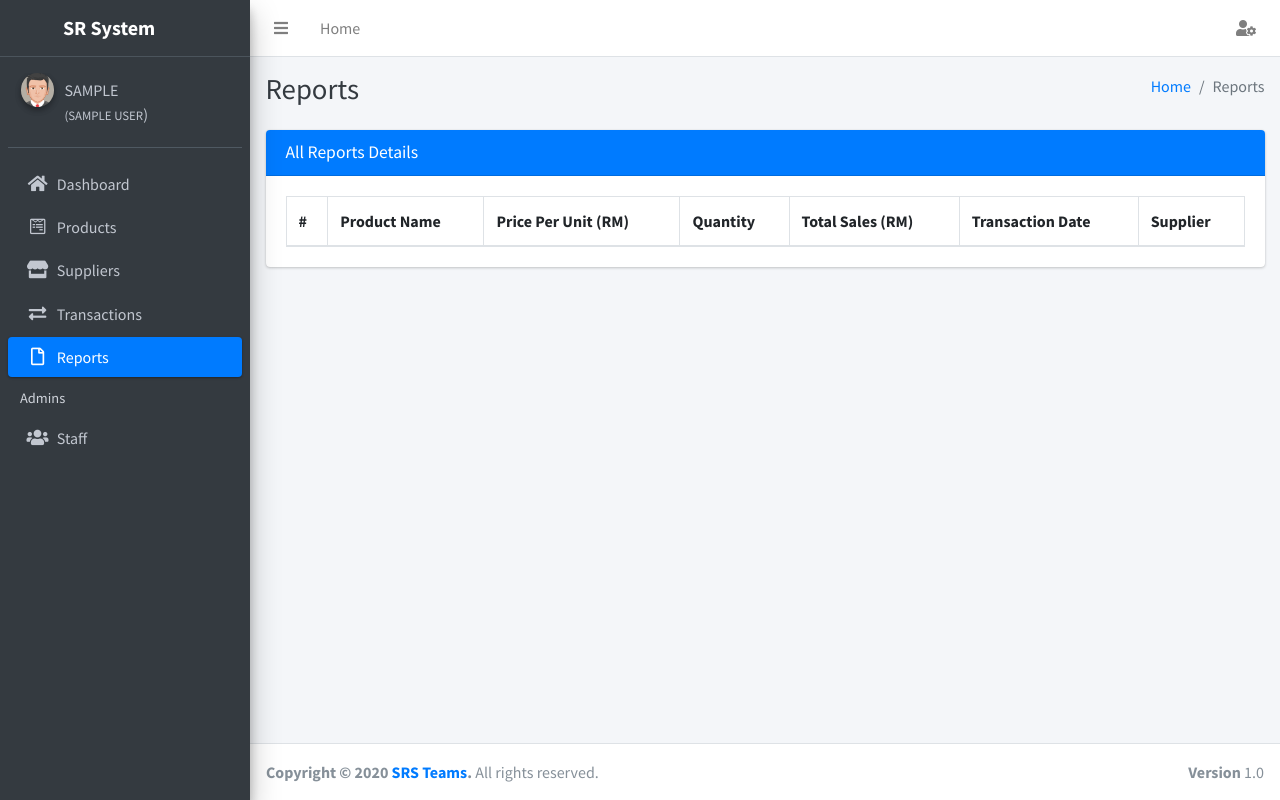
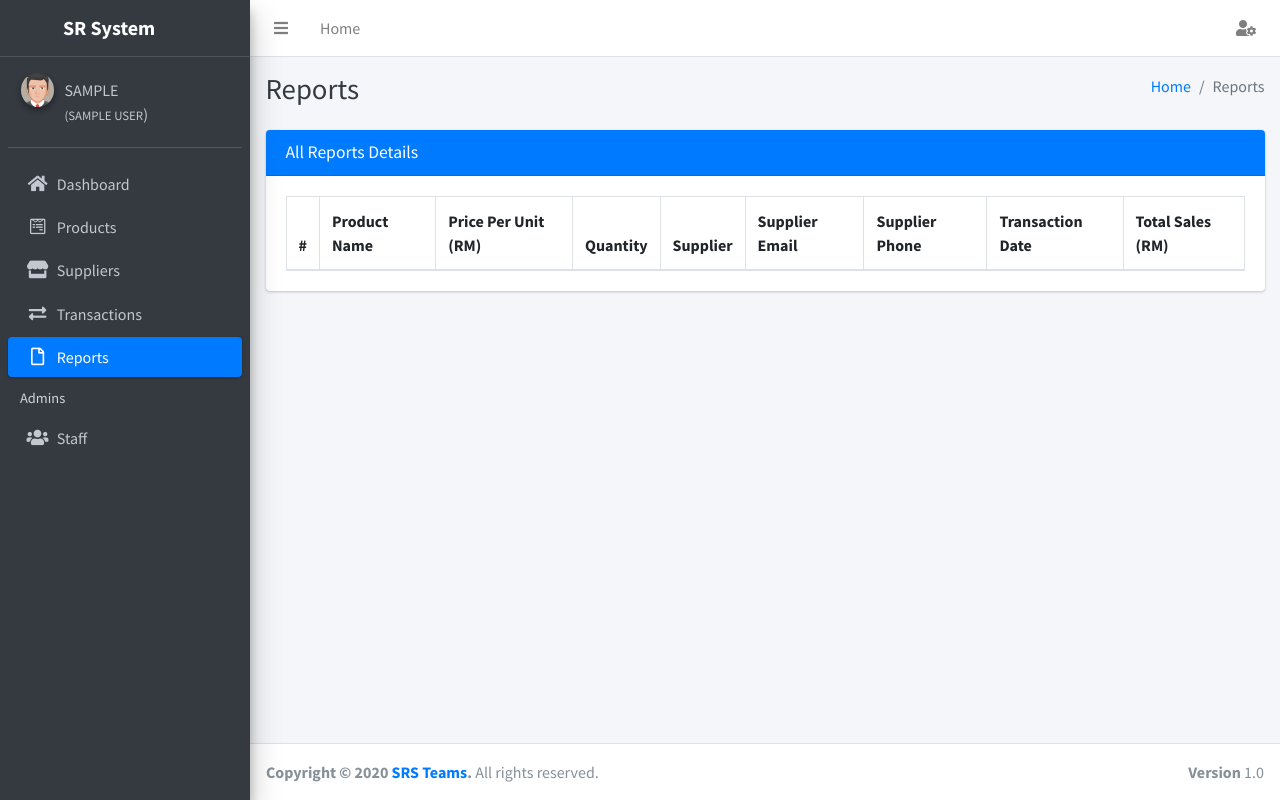
Before and after one commit to nooraiman/Sales-Record-System, a PHP site: page /reports/ in a window 1280 px wide. Run offline with PHP 8.4, Linux system fonts and the light colour scheme; a user stored in the database is signed in; data comes from the database, SQL or seed files in the repository; lists and menus that the app fills with data are empty; some libraries are stand-ins or nearby versions.

Commit message:
Update index.php reports

```diff
--- a/reports/index.php
+++ b/reports/index.php
@@ -55,9 +55,11 @@ function isAdmin()
                                         <th>Product Name</th>
                                         <th>Price Per Unit (RM)</th>
                                         <th>Quantity</th>
+                                        <th>Supplier</th>
+                                        <th>Supplier Email</th>
+                                        <th>Supplier Phone</th>
+                                        <th>Transaction Date</th>
                                         <th>Total Sales (RM)</th>
-                                        <th>Transaction Date</th>
-                                        <th>Supplier</th>
                                     </tr>
                                 </thead>
                                 <tbody>
@@ -82,9 +84,11 @@ function isAdmin()
                                                 <td><?php echo $row['prod_name']; ?></td>
                                                 <td><span class="pull-right"><?php echo $cell_prod_price; ?></span></td>
                                                 <td><?php echo $row['tr_qty']; ?> unit(s)</td>
+                                                <td><?php echo $row['su_name']; ?></td>
+                                                <td><?php echo $row['su_email']; ?></td>
+                                                <td><?php echo $row['su_phone']; ?></td>
+                                                <td><?php echo $row['tr_date']; ?></td>
                                                 <td><span class="pull-right"><?php echo $cell_total_sales; ?></span></td>
-                                                <td><?php echo $row['tr_date']; ?></td>
-                                                <td><?php echo $row['su_name']; ?></td>
                                             </tr>
                                     <?php
                                         }
```
